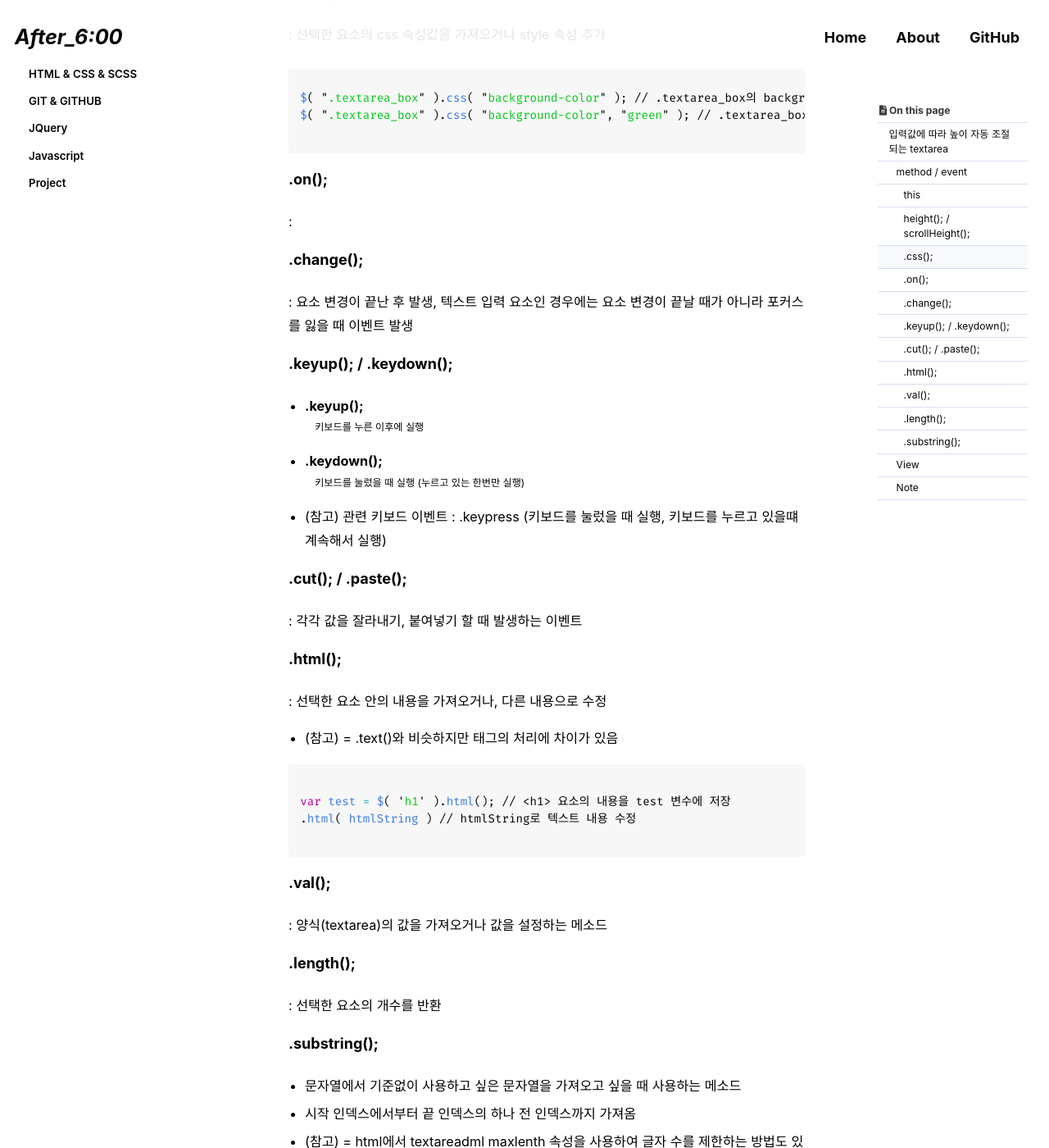
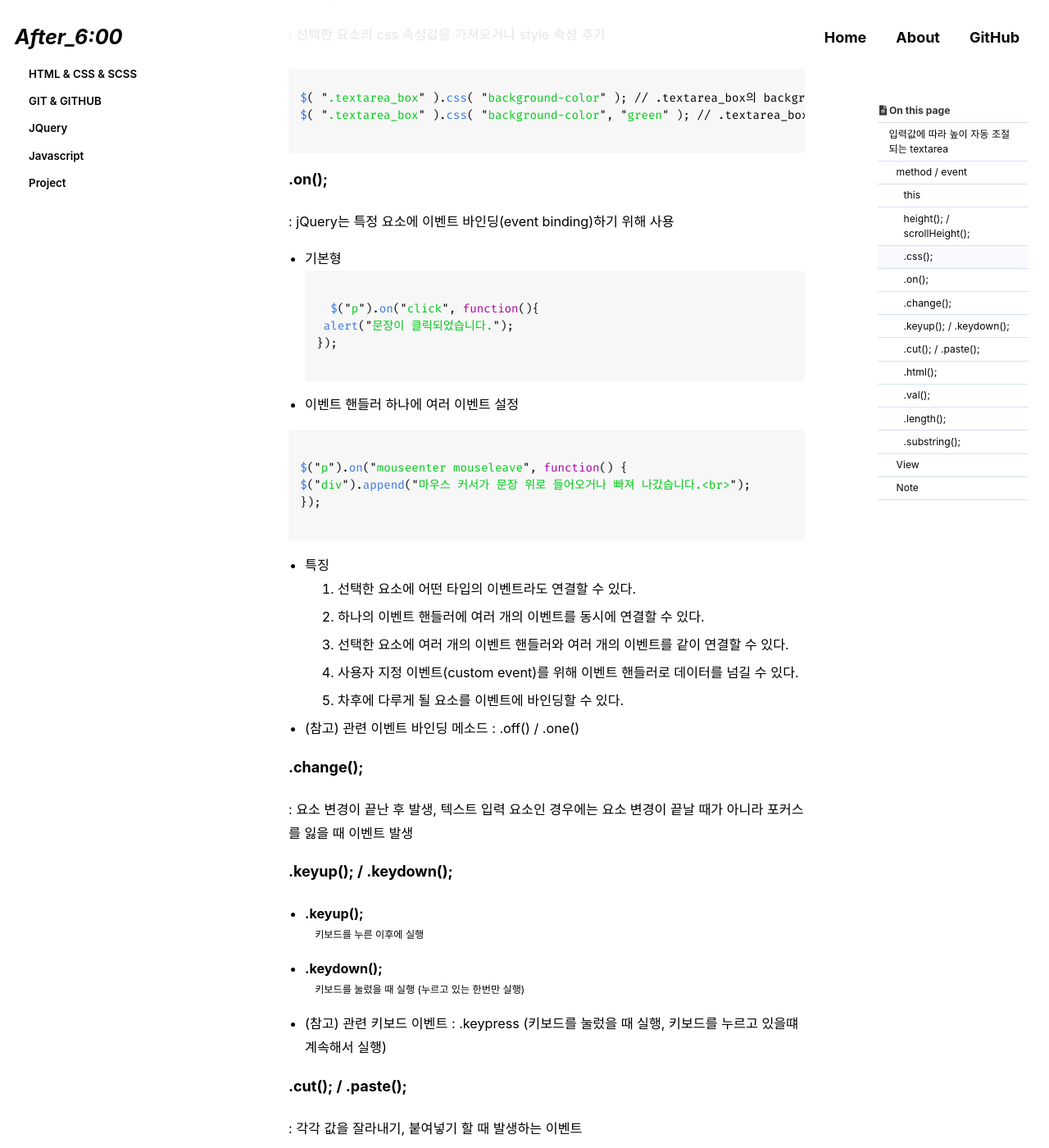
Before and after one commit to Chohyejin53/Chohyejin53.github.io, a Jekyll site: the page built from _posts/2022-09-20-categories-textarea_box.md, in a window 1280 px wide and 1400 px high, scrolled down 690 px. Shown: the whole window at 82% size. Built offline with Jekyll 4.4.1, drawn with Linux system fonts in a browser that asks for light colours; cached includes are drawn as plain includes; some web fonts are replaced; comment, search, counter and statistics services are not loaded.

Commit message:
Update 2022-09-20-categories-textarea_box.md

````diff
--- a/_posts/2022-09-20-categories-textarea_box.md
+++ b/_posts/2022-09-20-categories-textarea_box.md
@@ -39,7 +39,37 @@ $( ".textarea_box" ).css( "background-color", "green" ); // .textarea_box의 bac
 ```
 
 #### .on();
-:
+: jQuery는 특정 요소에 이벤트 바인딩(event binding)하기 위해 사용
+
+- 기본형
+
+  ```javascript
+
+    $("p").on("click", function(){
+   alert("문장이 클릭되었습니다.");
+  });
+
+  ```
+- 이벤트 핸들러 하나에 여러 이벤트 설정
+
+```javascript
+
+$("p").on("mouseenter mouseleave", function() {
+$("div").append("마우스 커서가 문장 위로 들어오거나 빠져 나갔습니다.<br>");
+});
+
+```
+
+- 특징
+1. 선택한 요소에 어떤 타입의 이벤트라도 연결할 수 있다.
+2. 하나의 이벤트 핸들러에 여러 개의 이벤트를 동시에 연결할 수 있다.
+3. 선택한 요소에 여러 개의 이벤트 핸들러와 여러 개의 이벤트를 같이 연결할 수 있다.
+4. 사용자 지정 이벤트(custom event)를 위해 이벤트 핸들러로 데이터를 넘길 수 있다.
+5. 차후에 다루게 될 요소를 이벤트에 바인딩할 수 있다.
+
+
+
++ (참고) 관련 이벤트 바인딩 메소드 : .off() / .one()
 
 #### .change();
 : 요소 변경이 끝난 후 발생, 텍스트 입력 요소인 경우에는 요소 변경이 끝날 때가 아니라 포커스를 잃을 때 이벤트 발생
````
